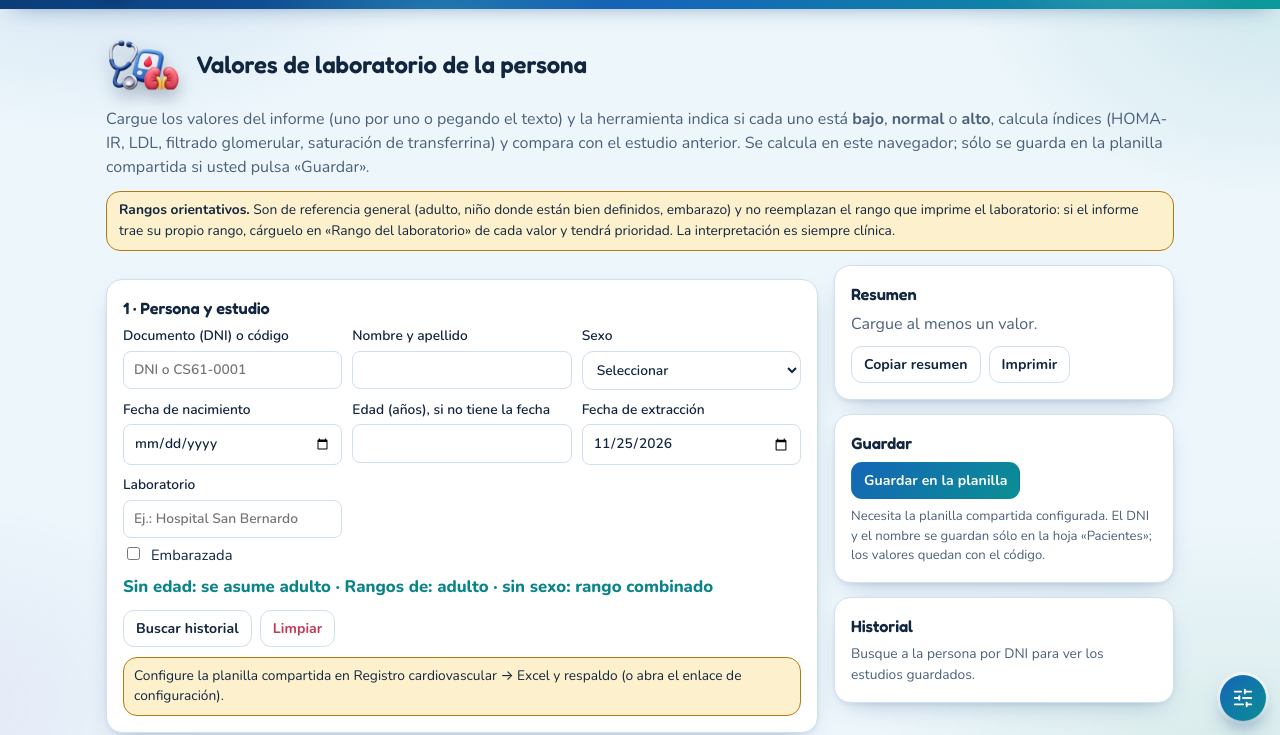
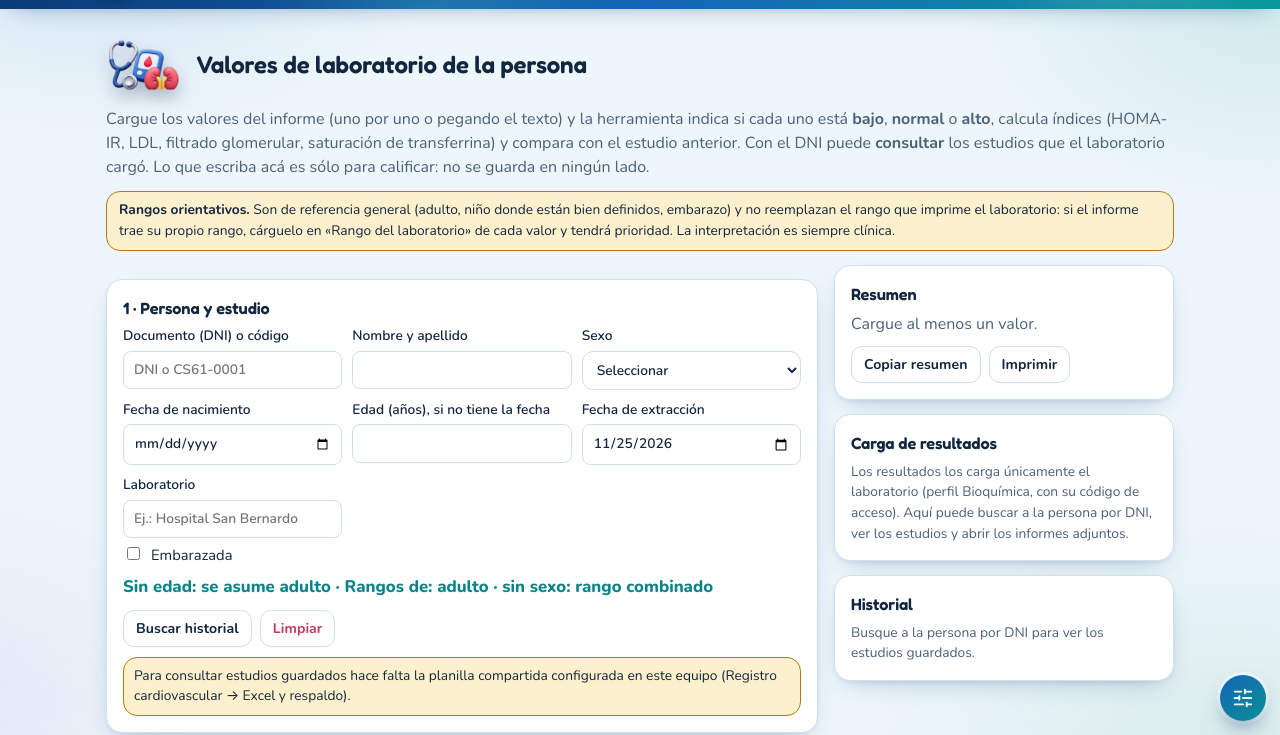
Before and after one commit to lincolneater-a11y/herramientas-cs61, a plain HTML site: page laboratorio/index.html in a window 1280 px wide. Both pictures are taken after a click on the button "Buscar historial". Shown: the part 65-800 px from the top of the page. Drawn offline with Linux system fonts and the light colour scheme.

Commit message:
Add files via upload

```diff
--- a/laboratorio/index.html
+++ b/laboratorio/index.html
@@ -83,7 +83,7 @@ details.gr{border:1px solid var(--line);border-radius:10px;margin:10px 0;backgro
   <label class="field" style="margin-top:12px"><span>Observaciones</span><textarea id="lb-obs" maxlength="1500" style="min-height:70px"></textarea></label>
  </div>
 
- <div class="card">
+ <div class="card" id="lb-filecard">
   <h3>3 · Archivos del informe (PDF o foto)</h3>
   <p class="sub" style="font-size:.86rem">Hasta 3 archivos de 5 MB (PDF, JPG o PNG). Se envían a la carpeta de Drive del centro sólo al pulsar «Guardar»; la persona debe haber dado su consentimiento.</p>
   <div class="actions" style="margin-top:8px"><input type="file" id="lb-file" accept="application/pdf,image/jpeg,image/png" multiple></div>
@@ -97,7 +97,7 @@ details.gr{border:1px solid var(--line);border-radius:10px;margin:10px 0;backgro
   <div id="lb-res"><p class="sub">Cargue al menos un valor.</p></div>
   <div class="actions noprint" style="margin-top:10px"><button class="btn" id="lb-copy" type="button">Copiar resumen</button><button class="btn" id="lb-print" type="button">Imprimir</button></div>
  </div>
- <div class="card noprint">
+ <div class="card noprint" id="lb-savecard">
   <h3>Guardar</h3>
   <label class="check" id="lb-consw" hidden><input type="checkbox" id="lb-cons"> El paciente o el equipo de salud autorizó registrar estos datos en la planilla compartida del centro.</label>
   <div class="actions" style="margin-top:6px"><button class="btn primary" id="lb-save" type="button">Guardar en la planilla</button></div>
@@ -133,17 +133,24 @@ details.gr{border:1px solid var(--line);border-radius:10px;margin:10px 0;backgro
     $('lb-hist').innerHTML = '<p class="sub" style="font-size:.86rem">Aquí aparecen las cargas ya registradas del paciente (fecha y laboratorio).</p>';
   }
 
+  if (!BQ) {
+    $('lb-sub').innerHTML = 'Cargue los valores del informe (uno por uno o pegando el texto) y la herramienta indica si cada uno está <b>bajo</b>, <b>normal</b> o <b>alto</b>, calcula índices (HOMA-IR, LDL, filtrado glomerular, saturación de transferrina) y compara con el estudio anterior. Con el DNI puede <b>consultar</b> los estudios que el laboratorio cargó. Lo que escriba acá es sólo para calificar: no se guarda en ningún lado.';
+    $('lb-filecard').hidden = true;
+    var sc = $('lb-savecard'); Array.prototype.forEach.call(sc.children, function (e) { if (e.tagName !== 'H3') e.hidden = true; });
+    sc.querySelector('h3').textContent = 'Carga de resultados';
+    var nt = document.createElement('p'); nt.className = 'sub'; nt.style.fontSize = '.86rem'; nt.textContent = 'Los resultados los carga únicamente el laboratorio (perfil Bioquímica, con su código de acceso). Aquí puede buscar a la persona por DNI, ver los estudios y abrir los informes adjuntos.'; sc.appendChild(nt);
+  }
+
   /* ---------- configuración de la planilla ---------- */
   var cfgUrl = '';
   try { fetch('../config.json', { cache: 'no-store' }).then(function (r) { return r.ok ? r.json() : null; }).then(function (c) { if (c && /^https:\/\/script\.google\.com\//.test(c.url || '')) cfgUrl = c.url; }).catch(function () { }); } catch (e) { }
   function cfg() {
+    if (BQ) { var l = get('cs61_labk'); var u = cfgUrl || (l && l.url) || ''; return l && l.key && u ? { url: u, key: l.key, prof: l.prof || '' } : null; } // bioquímica: sólo con su código de laboratorio
     var c = get('cs61_plcv'); if (!(c && c.url && c.key)) c = get('cs61_pl'); if (!(c && c.url && c.key)) c = get('cs61_cons_api');
-    if (c && c.url && c.key) return c;
-    var l = get('cs61_labk'); if (l && l.key) { var u = cfgUrl || l.url || ''; if (u) return { url: u, key: l.key, prof: l.prof || '' }; }
-    return null;
+    return c && c.url && c.key ? c : null; // profesionales: sólo consulta
   }
   function post(c, body) { return fetch(c.url, { method: 'POST', headers: { 'Content-Type': 'text/plain;charset=utf-8' }, body: JSON.stringify(Object.assign({ k: c.key }, body)) }).then(function (r) { return r.json(); }); }
-  var ERR = { clave: 'La planilla rechazó la clave o el código de acceso.', faltan_hojas: 'La planilla no tiene la hoja «Pacientes». Use la planilla «Registro compartido CS61».', sin_dni: 'Falta el DNI (o un código existente).', sin_consentimiento: 'Falta el consentimiento: es obligatorio para registrar a una persona nueva.', datos_largos: 'Hay demasiados datos para guardar.', sin_estudio: 'No se encontró el estudio para adjuntar el archivo.', archivo: 'El archivo no es válido (PDF, JPG o PNG de hasta 5 MB).' };
+  var ERR = { solo_laboratorio: 'Sólo el perfil Bioquímica, con el código de acceso del laboratorio, puede cargar resultados.', clave: 'La planilla rechazó la clave o el código de acceso.', faltan_hojas: 'La planilla no tiene la hoja «Pacientes». Use la planilla «Registro compartido CS61».', sin_dni: 'Falta el DNI (o un código existente).', sin_consentimiento: 'Falta el consentimiento: es obligatorio para registrar a una persona nueva.', datos_largos: 'Hay demasiados datos para guardar.', sin_estudio: 'No se encontró el estudio para adjuntar el archivo.', archivo: 'El archivo no es válido (PDF, JPG o PNG de hasta 5 MB).' };
   function msg(t, warn) { var e = $('lb-msg'); e.className = 'alert' + (warn ? ' warn' : ''); e.textContent = t; e.hidden = !t; }
   function idq() { var q = $('lb-dni').value.trim(), cod = /^CS61-\d+$/i.test(q) ? q.toUpperCase() : '', dni = q.replace(/\D/g, ''); return { cod: cod, dni: dni, ok: !!cod || dni.length >= 6 }; }
   if (BQ) {
@@ -304,7 +311,7 @@ details.gr{border:1px solid var(--line);border-radius:10px;margin:10px 0;backgro
   });
   $('lb-find').addEventListener('click', function () {
     var c = cfg(), q = idq();
-    if (!c) { msg(BQ ? 'Guarde primero el código de acceso del laboratorio (arriba).' : 'Configure la planilla compartida en Registro cardiovascular → Excel y respaldo (o abra el enlace de configuración).', true); return; }
+    if (!c) { msg(BQ ? 'Guarde primero el código de acceso del laboratorio (arriba).' : 'Para consultar estudios guardados hace falta la planilla compartida configurada en este equipo (Registro cardiovascular → Excel y respaldo).', true); return; }
     if (!q.ok) { msg('Ingrese el DNI (sólo números) o el código, por ejemplo CS61-0001.', true); return; }
     var b = this; b.disabled = true; msg('Buscando…');
     post(c, { labget: q.cod ? { codigo: q.cod } : { dni: q.dni } }).then(function (j) {
```
Also changed, not shown: sw.js.
